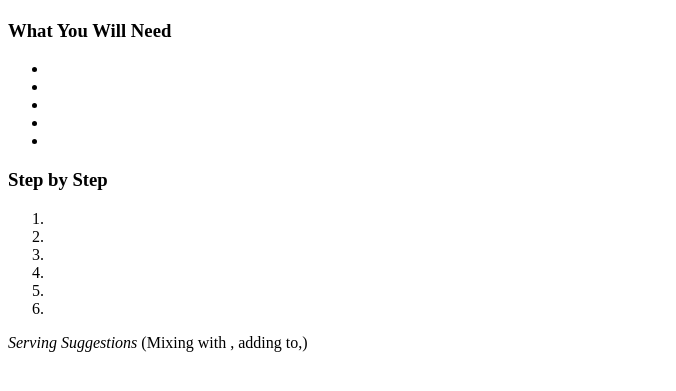
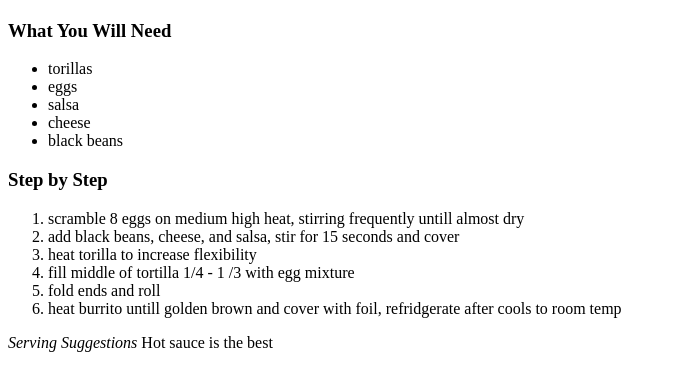
Before and after one commit to jthewise1/odin-recipies, a plain HTML site: page odin-recipes/recipes/burrito.html in a window 1280 px wide. Shown: the part 383-774 px from the top of the page, without its empty margins (0-676 px from the left). Drawn offline with Linux system fonts and the light colour scheme.

Commit message:
added detailed steps to recipe dir

```diff
--- a/odin-recipes/recipes/burrito.html
+++ b/odin-recipes/recipes/burrito.html
@@ -12,24 +12,24 @@
     <p></p>
     <H3>What You Will Need</H3>
     <ul>
-        <li></li>
-        <li></li>
-        <li></li>
-        <li></li>
-        <li></li>
+        <li>torillas</li>
+        <li>eggs</li>
+        <li>salsa</li>
+        <li>cheese</li>
+        <li>black beans</li>
     </ul>
 
     <h3>Step by Step</h3>
     <ol>
-        <li></li>
-        <li></li>
-        <li></li>
-        <li></li>
-        <li></li>
-        <li></li>
+        <li>scramble 8 eggs on medium high heat, stirring frequently untill almost dry</li>
+        <li>add black beans, cheese, and salsa,  stir for 15 seconds and cover</li>
+        <li>heat torilla to increase flexibility</li>
+        <li>fill middle of tortilla 1/4 - 1 /3 with egg mixture</li>
+        <li>fold ends and roll</li>
+        <li>heat burrito untill golden brown and cover with foil, refridgerate after cools to room temp</li>
     </ol>
 
-    <P><stong><em>Serving Suggestions</em></stong> (Mixing with , adding to,)
+    <P><stong><em>Serving Suggestions</em></stong>  Hot sauce is the best
 
 </body>
 </html>
```
Also changed, not shown: odin-recipes/index.html (+1 -1 lines), odin-recipes/recipes/schicken.html (+11 -13 lines).
